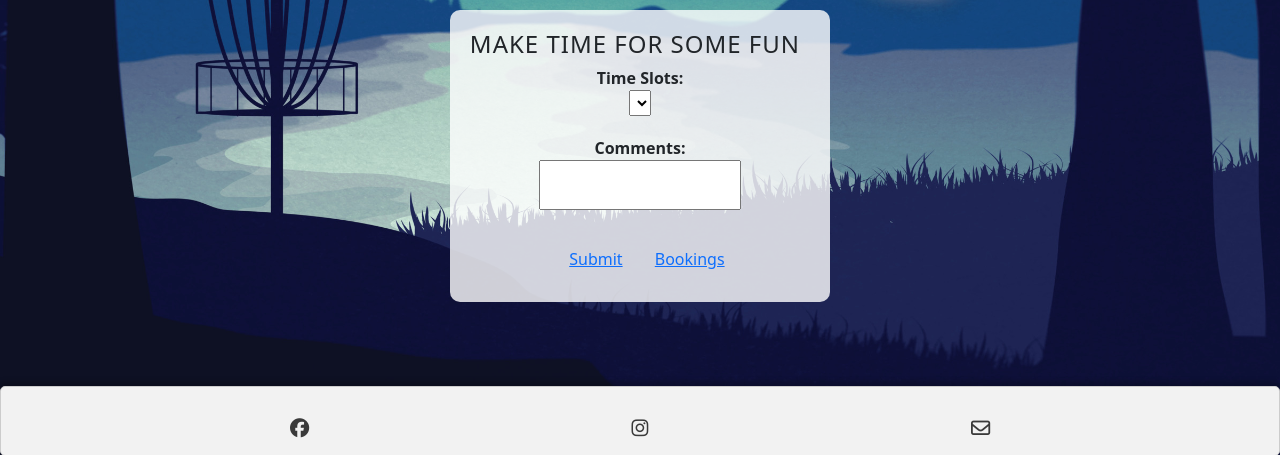
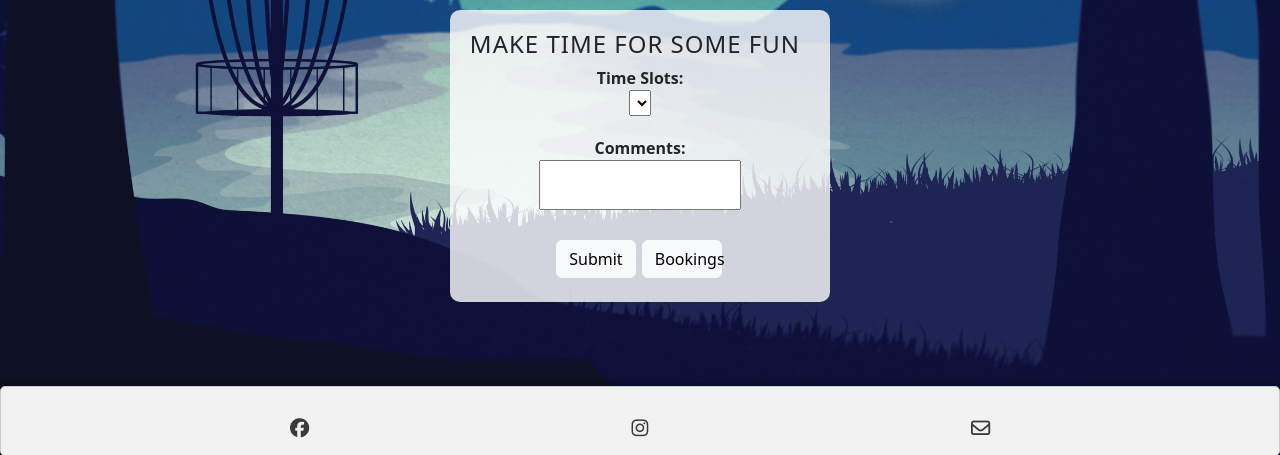
Before and after one commit to Storkfrasse/Discgolfpp4, a Django app: page /time-slots/ in a window 1280 px wide. Shown: the part 344-799 px from the top of the page. Run offline with Django 4.2, Linux system fonts and the light colour scheme; data that the repository does not hold is empty; some libraries are stand-ins or nearby versions.

Commit message:
added some design for buttons, and make occupied times non bookeble

```diff
--- a/booking/forms.py
+++ b/booking/forms.py
@@ -1,7 +1,7 @@
 from django import forms
 from django.contrib.auth.forms import UserCreationForm
 from django.contrib.auth.models import User
-from .models import Booking
+from .models import Booking, TimeSlot
 
 class RegistrationForm(UserCreationForm):
     email = forms.EmailField(required=True)
@@ -17,4 +17,7 @@ class BookingForm(forms.ModelForm):
 
     def __init__(self, *args, **kwargs):
         super().__init__(*args, **kwargs)
-        self.fields['comments'].widget.attrs['class'] = 'readonly-field'
+
+        available_time_slots = TimeSlot.objects.filter(booking__isnull=True)
+
+        self.fields['time_slot'].queryset = available_time_slots
--- a/booking/models.py
+++ b/booking/models.py
@@ -12,7 +12,7 @@ class UserProfile(models.Model):
 class TimeSlot(models.Model):
     start_time = models.DateTimeField()
     end_time = models.DateTimeField()
-    max_bookings = models.IntegerField(default=2)  # Max bookings for timeslot
+    max_bookings = models.IntegerField(default=1)  # Max bookings for timeslot
 
     def available_slots(self):
         """
@@ -22,6 +22,9 @@ class TimeSlot(models.Model):
         available_slots = self.max_bookings - booked_slots
         return available_slots
 
+    def __str__(self):
+            return f"{self.start_time.strftime('%Y-%m-%d %H:%M')} to {self.end_time.strftime('%Y-%m-%d %H:%M')}"
+
 class Booking(models.Model):
     user = models.ForeignKey(User, on_delete=models.CASCADE)
     time_slot = models.ForeignKey(TimeSlot, on_delete=models.CASCADE)
--- a/booking/templates/booking/make_booking.html
+++ b/booking/templates/booking/make_booking.html
@@ -18,8 +18,8 @@
                 <label for="id_comments">Comments:</label>
                 <textarea name="comments" id="id_comments" class="no-resize"></textarea>
             </div>
-            <button type="submit" class="btn btn-link">Submit</button>
-            <a href="{% url 'user_bookings' %}" class="btn btn-link">Bookings</a>
+            <button type="submit" class="btn btn-light">Submit</button>
+            <a href="{% url 'user_bookings' %}" class="btn btn-light">Bookings</a>
         </form>
     </div>
 </div>
```
